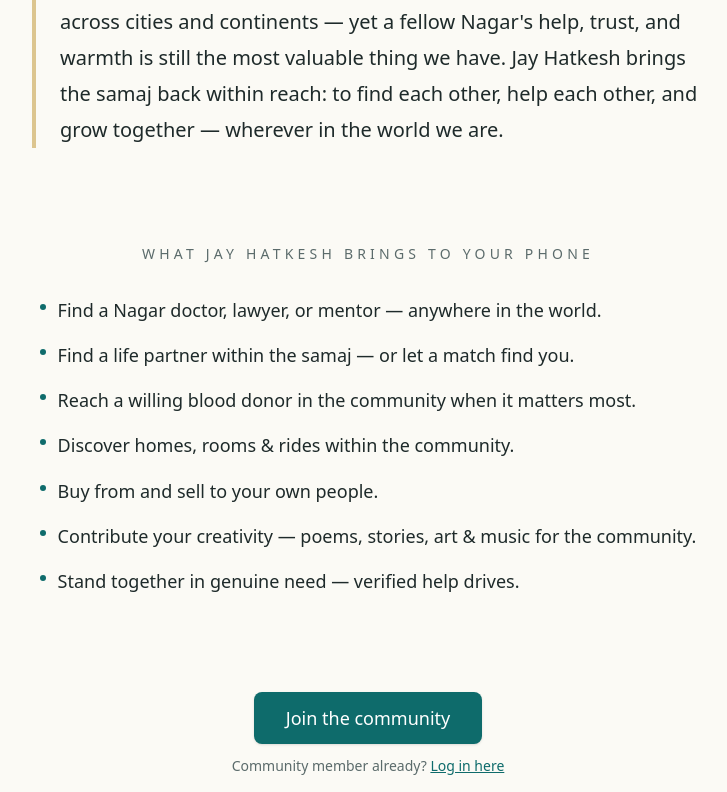
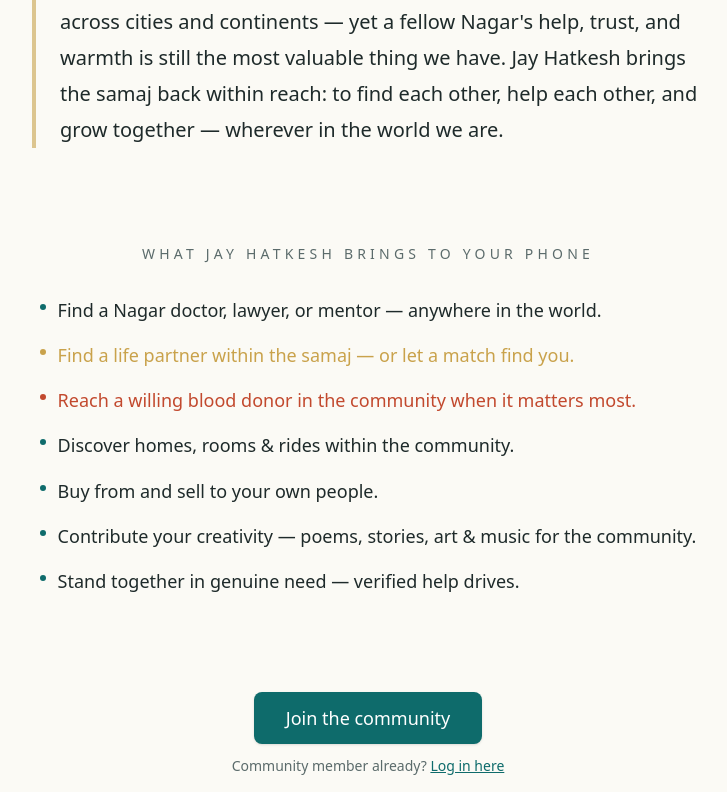
Before and after one commit to jmbuch19/nagarsetu, a Next.js app in the folder apps/web/: page / in a window 1280 px wide. Shown: the part 602-1394 px from the top of the page, without its empty margins (272-999 px from the left). Built offline with nearby package versions, Linux system fonts and the light colour scheme; no server answers; the database is empty.

Commit message:
Landing + directory: blood in red, matrimony in gold
Landing benefits list and the directory filter labels for "Blood donor" +
"Matrimony" now carry the brand-danger (#C2492E) and brand-gold (#C9A24B)
tones so the two emphasis lines stand out at a glance.

```diff
--- a/apps/web/src/app/directory/directory-filters.tsx
+++ b/apps/web/src/app/directory/directory-filters.tsx
@@ -176,7 +176,10 @@
         </div>
 
         <div>
-          <label className={labelClass} htmlFor="f-blood">
+          <label
+            className="mb-1 block text-xs font-semibold text-brand-danger uppercase"
+            htmlFor="f-blood"
+          >
             Blood donor
           </label>
           <select
@@ -195,7 +198,10 @@
         </div>
 
         <div>
-          <label className={labelClass} htmlFor="f-matrimony">
+          <label
+            className="mb-1 block text-xs font-semibold text-brand-gold uppercase"
+            htmlFor="f-matrimony"
+          >
             Matrimony
           </label>
           <select
--- a/apps/web/src/app/page.tsx
+++ b/apps/web/src/app/page.tsx
@@ -33,15 +33,34 @@
 const MISSION_EN =
   "Once, our community was a phone call away. Today we're scattered across cities and continents — yet a fellow Nagar's help, trust, and warmth is still the most valuable thing we have. Jay Hatkesh brings the samaj back within reach: to find each other, help each other, and grow together — wherever in the world we are.";
 
-const BENEFITS = [
-  "Find a Nagar doctor, lawyer, or mentor — anywhere in the world.",
-  "Find a life partner within the samaj — or let a match find you.",
-  "Reach a willing blood donor in the community when it matters most.",
-  "Discover homes, rooms & rides within the community.",
-  "Buy from and sell to your own people.",
-  "Contribute your creativity — poems, stories, art & music for the community.",
-  "Stand together in genuine need — verified help drives.",
-] as const;
+type BenefitTone = "default" | "danger" | "gold";
+const BENEFITS: { text: string; tone: BenefitTone }[] = [
+  {
+    text: "Find a Nagar doctor, lawyer, or mentor — anywhere in the world.",
+    tone: "default",
+  },
+  {
+    text: "Find a life partner within the samaj — or let a match find you.",
+    tone: "gold",
+  },
+  {
+    text: "Reach a willing blood donor in the community when it matters most.",
+    tone: "danger",
+  },
+  {
+    text: "Discover homes, rooms & rides within the community.",
+    tone: "default",
+  },
+  { text: "Buy from and sell to your own people.", tone: "default" },
+  {
+    text: "Contribute your creativity — poems, stories, art & music for the community.",
+    tone: "default",
+  },
+  {
+    text: "Stand together in genuine need — verified help drives.",
+    tone: "default",
+  },
+];
 
 export default async function Home({
   searchParams,
@@ -163,15 +182,29 @@
           What Jay Hatkesh brings to your phone
         </h2>
         <ul className="mt-8 grid max-w-2xl gap-4 text-base text-brand-text sm:text-lg">
-          {BENEFITS.map((line) => (
-            <li key={line} className="flex gap-3">
-              <span
-                aria-hidden="true"
-                className="mt-2 inline-block h-1.5 w-1.5 flex-shrink-0 rounded-full bg-brand-primary"
-              />
-              <span className="leading-relaxed">{line}</span>
-            </li>
-          ))}
+          {BENEFITS.map((b) => {
+            const dotClass =
+              b.tone === "danger"
+                ? "bg-brand-danger"
+                : b.tone === "gold"
+                  ? "bg-brand-gold"
+                  : "bg-brand-primary";
+            const textClass =
+              b.tone === "danger"
+                ? "text-brand-danger font-medium"
+                : b.tone === "gold"
+                  ? "text-brand-gold font-medium"
+                  : "";
+            return (
+              <li key={b.text} className="flex gap-3">
+                <span
+                  aria-hidden="true"
+                  className={`mt-2 inline-block h-1.5 w-1.5 flex-shrink-0 rounded-full ${dotClass}`}
+                />
+                <span className={`leading-relaxed ${textClass}`}>{b.text}</span>
+              </li>
+            );
+          })}
         </ul>
       </section>
 
```
